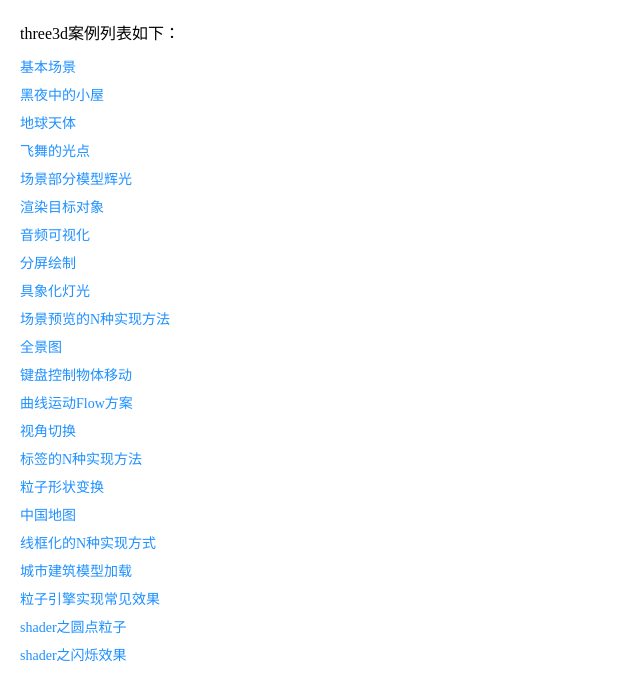
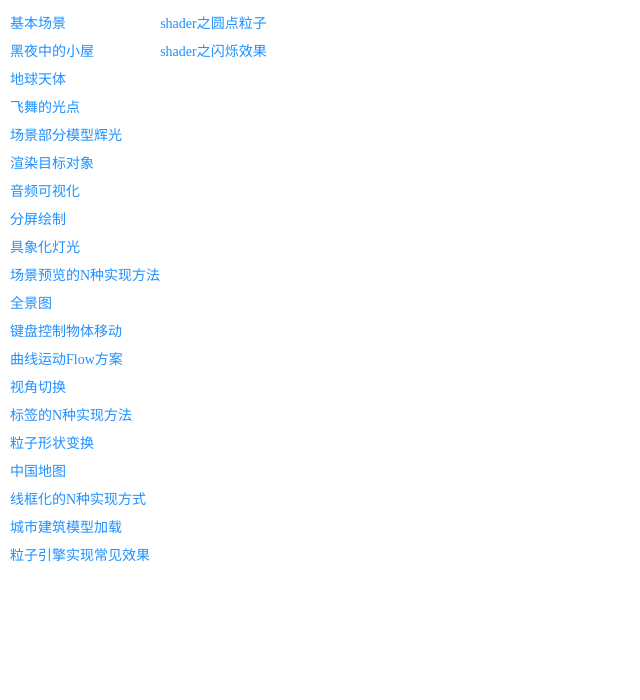
Before and after one commit to quyinggang/three3d, a Vue app: page /#/ in a window 1280 px wide. Shown: the top 700 px of the page, without its empty margins (0-640 px from the left). Built offline with nearby package versions, Linux system fonts and the light colour scheme.

Commit message:
refactor: project

```diff
--- a/src/Home.vue
+++ b/src/Home.vue
@@ -1,19 +1,20 @@
 <script setup>
+import { useTypeList } from '@/hooks/useTypeList'
 import LinkList from '@/components/LinkList.vue'
+
+const { basicList, shaderList } = useTypeList()
 </script>
 
 <template>
   <div class="main">
-    <div class="title">three3d案例列表如下：</div>
-    <LinkList />
+    <LinkList :list="basicList" />
+    <LinkList :list="shaderList" />
   </div>
 </template>
 
 <style scoped>
 .main {
-  padding: 20px;
-}
-.title {
-  font-size: 16px;
+  display: flex;
+  padding: 10px 0 0 10px;
 }
 </style>
--- a/src/components/LinkList.vue
+++ b/src/components/LinkList.vue
@@ -1,12 +1,12 @@
 <script setup>
-import { ref } from "vue";
-import configList from "@/router/config";
-const list = ref(configList);
+const props = defineProps({
+  list: Array
+})
 </script>
 
 <template>
   <ul class="ul">
-    <li v-for="item in list" :key="item.path" class="li">
+    <li v-for="item in props.list" :key="item.path" class="li">
       <router-link :to="item.path">
         {{ item.title }}
       </router-link>
@@ -20,12 +20,9 @@ const list = ref(configList);
   padding: 0;
   margin: 0;
 }
+
 .li {
   font-size: 14px;
   line-height: 2;
 }
-
-.li:first-child {
-  margin-top: 10px;
-}
 </style>
--- /dev/null
+++ b/src/hooks/useTypeList.js
@@ -0,0 +1,15 @@
+import { ref } from 'vue'
+import configList from '@/router/config'
+
+export function useTypeList() {
+  const shaderConfigList = []
+  const basicConfigList = []
+  configList.forEach((config) => {
+    config.type === 'shader' ? shaderConfigList.push(config) : basicConfigList.push(config)
+  })
+
+  return {
+    basicList: ref(basicConfigList),
+    shaderList: ref(shaderConfigList)
+  }
+}
```
Also changed, not shown: .eslintrc.cjs.
